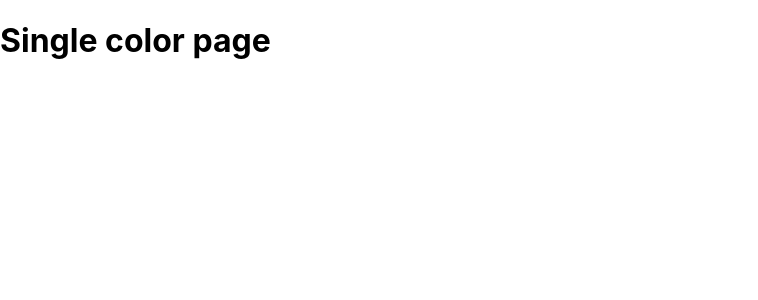
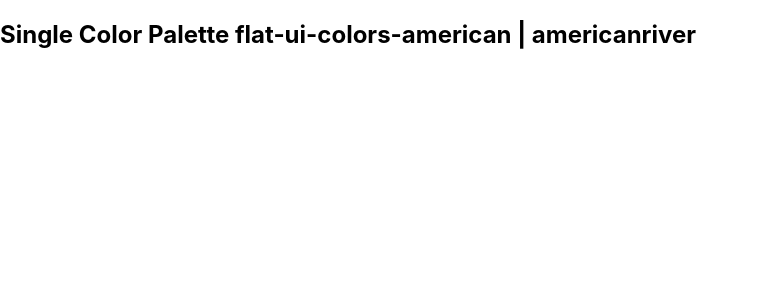
Before and after one commit to JeremyCrichton/color-palette, a React (Create React App) app: page /palette/flat-ui-colors-american/americanriver in a window 1280 px wide. Shown: the top 300 px of the page, without its empty margins (0-758 px from the left). Built offline with nearby package versions, Linux system fonts and the light colour scheme.

Commit message:
add SingleColorPalette

```diff
--- a/src/App.js
+++ b/src/App.js
@@ -1,9 +1,10 @@
 import React from 'react';
 import { Route, Switch } from 'react-router-dom';
 
+import seedColors from './seedColors';
 import Palette from './Palette';
-import seedColors from './seedColors';
 import PaletteList from './PaletteList';
+import SingleColorPalette from './SingleColorPalette';
 
 function App() {
   return (
@@ -15,7 +16,7 @@ function App() {
         <Palette />
       </Route>
       <Route exact path="/palette/:paletteId/:colorId">
-        <h1>Single color page</h1>
+        <SingleColorPalette />
       </Route>
     </Switch>
   );
--- a/src/ColorBox.js
+++ b/src/ColorBox.js
@@ -4,7 +4,7 @@ import { CopyToClipboard } from 'react-copy-to-clipboard';
 
 import './ColorBox.css';
 
-const ColorBox = ({ background, name }) => {
+const ColorBox = ({ background, name, colorId, paletteId }) => {
   const [copied, setCopied] = useState(false);
 
   const handleCopyState = () => {
@@ -30,7 +30,10 @@ const ColorBox = ({ background, name }) => {
           </div>
           <button className="copy-button">Copy</button>
         </div>
-        <Link to="/" onClick={e => e.stopPropagation()}>
+        <Link
+          to={`/palette/${paletteId}/${colorId}`}
+          onClick={e => e.stopPropagation()}
+        >
           <span className="see-more">More</span>
         </Link>
       </div>
--- a/src/Palette.js
+++ b/src/Palette.js
@@ -27,7 +27,13 @@ const Palette = () => {
   };
 
   const colorBoxes = palette.colors[level].map(color => (
-    <ColorBox key={color.id} background={color[format]} name={color.name} />
+    <ColorBox
+      key={color.id}
+      background={color[format]}
+      name={color.name}
+      colorId={color.id}
+      paletteId={id}
+    />
   ));
 
   return (
--- /dev/null
+++ b/src/SingleColorPalette.js
@@ -0,0 +1,13 @@
+import React from 'react';
+import { useParams } from 'react-router-dom';
+
+const SingleColorPalette = () => {
+  const { paletteId, colorId } = useParams();
+  return (
+    <h2>
+      Single Color Palette {paletteId} | {colorId}
+    </h2>
+  );
+};
+
+export default SingleColorPalette;
```
